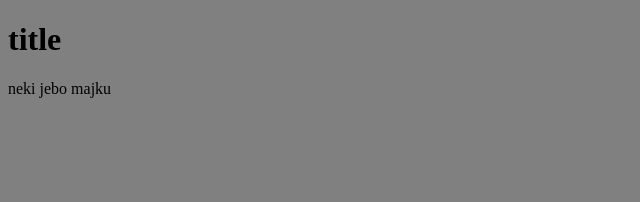
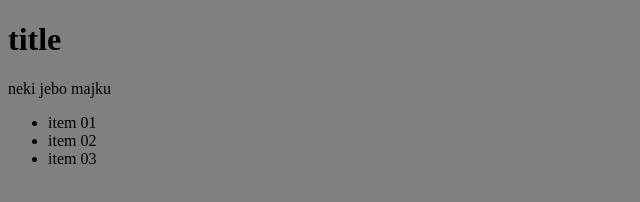
Before and after one commit to SrdjanPajdic/deder, a plain HTML site: page index.html in a window 1280 px wide. Shown: the whole page, without its empty margins (0-640 px from the left). Drawn offline with Linux system fonts and the light colour scheme.

Commit message:
li ovaj meni

```diff
--- a/index.html
+++ b/index.html
@@ -8,5 +8,10 @@
 <body>
 	<h1>title</h1>
 	<p>neki jebo majku</p>
+	<ul>
+		<li>item 01</li>
+		<li>item 02</li>
+		<li>item 03</li>
+	</ul>
 </body>
 </html>
```
